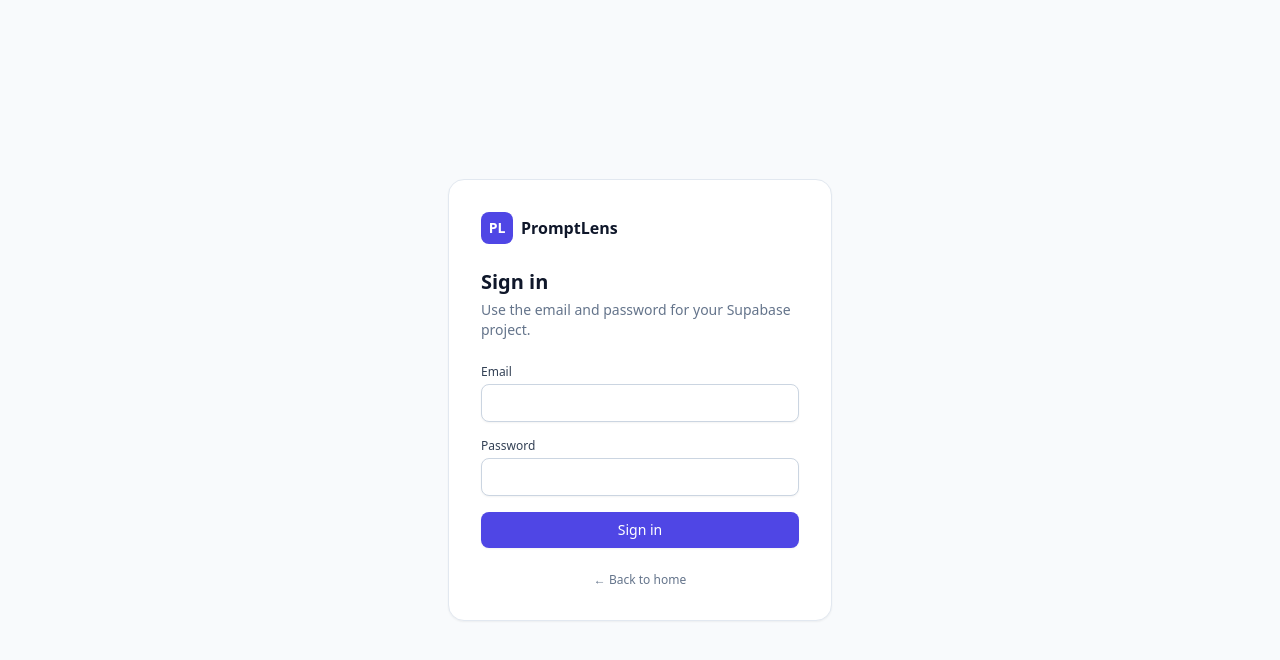
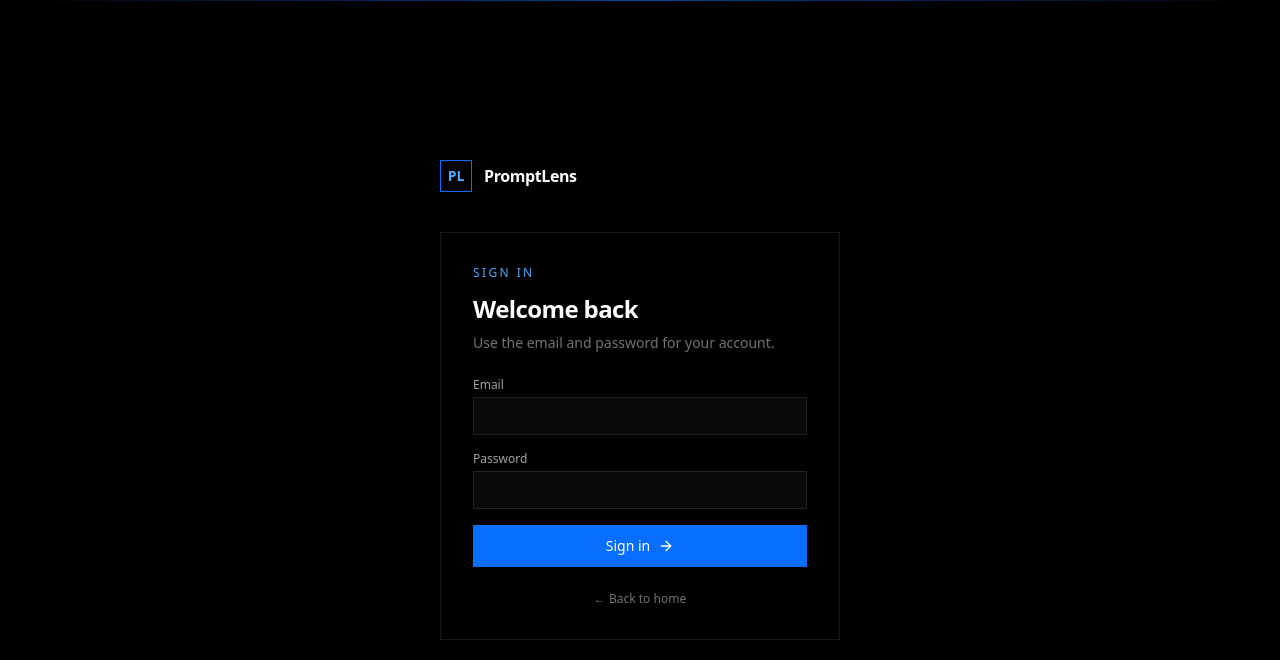
Before and after one commit to hethb/Veyr, a React (Vite) app in the folder packages/dashboard/: page /login in a window 1280 px wide. Shown: the top 660 px of the page. Built offline with nearby package versions, Linux system fonts and the light colour scheme; no server answers.

Commit message:
Trying to deploy to production.

```diff
--- /dev/null
+++ b/packages/dashboard/src/components/CopyCodeBlock.tsx
@@ -0,0 +1,47 @@
+import { cn } from "@/lib/utils";
+import { Check, Copy, X } from "lucide-react";
+import { useState } from "react";
+import { copyToClipboard } from "../lib/clipboard";
+
+interface CopyCodeBlockProps {
+  code: string;
+  className?: string;
+}
+
+type CopyState = "idle" | "copied" | "error";
+
+export function CopyCodeBlock({ code, className }: CopyCodeBlockProps) {
+  const [state, setState] = useState<CopyState>("idle");
+
+  async function handleCopy() {
+    const ok = await copyToClipboard(code);
+    setState(ok ? "copied" : "error");
+    window.setTimeout(() => setState("idle"), 2000);
+  }
+
+  const label =
+    state === "copied" ? "Copied" : state === "error" ? "Copy failed" : "Copy command";
+
+  return (
+    <div className={cn("relative mt-5 border border-white/10 bg-neutral-950", className)}>
+      <pre className="overflow-x-auto px-3 py-2.5 pr-11 font-mono text-xs leading-relaxed text-neutral-400">
+        <code>{code}</code>
+      </pre>
+      <button
+        type="button"
+        onClick={handleCopy}
+        aria-label={label}
+        title={label}
+        className="absolute right-2 top-2 border border-white/10 bg-black p-1.5 text-neutral-400 transition-colors hover:border-[#4FABFF]/40 hover:text-[#4FABFF]"
+      >
+        {state === "copied" ? (
+          <Check className="h-3.5 w-3.5 text-[#4FABFF]" />
+        ) : state === "error" ? (
+          <X className="h-3.5 w-3.5 text-red-400" />
+        ) : (
+          <Copy className="h-3.5 w-3.5" />
+        )}
+      </button>
+    </div>
+  );
+}
--- a/packages/dashboard/src/components/FeaturesSection.tsx
+++ b/packages/dashboard/src/components/FeaturesSection.tsx
@@ -50,7 +50,7 @@
   {
     icon: Sparkles,
     title: "Compression suggestions",
-    body: "PromptLens flags prompts that could be shortened without losing quality. Cut token waste before it shows up on your invoice — something vanilla observability tools don't offer.",
+    body: "PromptLens flags prompts that could be shortened without losing quality. Cut token waste before it shows up on your invoice.",
   },
 ];
 
@@ -67,7 +67,7 @@
               A deeper look at what PromptLens tracks
             </h2>
             <p className="mt-4 text-base leading-relaxed text-neutral-500">
-              Helicone tells you how much you spent. PromptLens tells you{" "}
+              Most observability tools stop at totals. PromptLens tells you{" "}
               <span className="text-neutral-300">where</span>,{" "}
               <span className="text-neutral-300">why</span>, and{" "}
               <span className="text-neutral-300">what to fix</span> — all from
--- /dev/null
+++ b/packages/dashboard/src/lib/clipboard.ts
@@ -0,0 +1,35 @@
+/**
+ * Copies text to the clipboard. Prefers the async Clipboard API (secure
+ * contexts) and falls back to a temporary textarea + execCommand for
+ * non-secure contexts or older browsers. Returns whether the copy succeeded.
+ */
+export async function copyToClipboard(text: string): Promise<boolean> {
+  if (
+    typeof navigator !== "undefined" &&
+    navigator.clipboard &&
+    window.isSecureContext
+  ) {
+    try {
+      await navigator.clipboard.writeText(text);
+      return true;
+    } catch {
+      // fall through to legacy path
+    }
+  }
+
+  try {
+    const textarea = document.createElement("textarea");
+    textarea.value = text;
+    textarea.setAttribute("readonly", "");
+    textarea.style.position = "fixed";
+    textarea.style.top = "-9999px";
+    textarea.style.left = "-9999px";
+    document.body.appendChild(textarea);
+    textarea.select();
+    const ok = document.execCommand("copy");
+    document.body.removeChild(textarea);
+    return ok;
+  } catch {
+    return false;
+  }
+}
--- a/packages/dashboard/src/pages/Landing.tsx
+++ b/packages/dashboard/src/pages/Landing.tsx
@@ -3,12 +3,13 @@
 import {
   ArrowRight,
   BarChart3,
+  CheckCircle2,
   Code2,
-  GitCompare,
   Home,
   Layers,
   Zap,
 } from "lucide-react";
+import { CopyCodeBlock } from "../components/CopyCodeBlock";
 import { DemoDashboard } from "../components/DemoDashboard";
 import { FeaturesSection } from "../components/FeaturesSection";
 import { HeroSection } from "../components/HeroSection";
@@ -20,7 +21,7 @@
   { name: "How it works", url: "#how", icon: Zap },
   { name: "Features", url: "#features", icon: Layers },
   { name: "Demo", url: "#demo", icon: BarChart3 },
-  { name: "Compare", url: "#compare", icon: GitCompare },
+  { name: "Built for", url: "#built-for", icon: CheckCircle2 },
 ] as const;
 
 const ACCENTS = ["#076EFF", "#4FABFF", "#B1C5FF"] as const;
@@ -51,7 +52,7 @@
       <HowItWorks />
       <FeaturesSection />
       <DemoSection />
-      <VsHelicone />
+      <BuiltForSection />
       <FinalCta signedIn={signedIn} />
       <Footer />
     </div>
@@ -159,9 +160,7 @@
               <p className="mt-2 text-sm leading-relaxed text-neutral-500">
                 {s.body}
               </p>
-              <div className="mt-5 border border-white/10 bg-neutral-950 px-3 py-2.5 font-mono text-xs text-neutral-400">
-                {s.code}
-              </div>
+              <CopyCodeBlock code={s.code} />
             </div>
           ))}
         </div>
@@ -188,45 +187,40 @@
   );
 }
 
-function VsHelicone() {
-  const rows = [
+function BuiltForSection() {
+  const capabilities = [
     {
       label: "Per-request logging",
-      helicone: "yes",
-      promptlens: "yes",
+      detail: "Every call captured with latency, tokens, and status",
     },
     {
       label: "Cost dashboard",
-      helicone: "yes",
-      promptlens: "yes",
+      detail: "Today, this week, and this month at a glance",
     },
     {
       label: "Cost attribution by feature",
-      helicone: "manual tagging",
-      promptlens: "auto-inferred from request path",
+      detail: "Auto-inferred from your request path — no manual tagging",
       highlight: true,
     },
     {
       label: "Top prompt templates by spend",
-      helicone: "partial",
-      promptlens: "first-class",
+      detail: "Rank prompt hashes by total cost and volume",
       highlight: true,
     },
     {
-      label: "Optimization suggestions (compressed prompts)",
-      helicone: "no",
-      promptlens: "yes",
+      label: "Optimization suggestions",
+      detail: "Compressed prompt recommendations to cut token waste",
       highlight: true,
     },
   ];
 
   return (
-    <section id="compare" className="border-t border-white/10 bg-black">
+    <section id="built-for" className="border-t border-white/10 bg-black">
       <div className="mx-auto max-w-6xl px-6 py-24">
         <SectionHeader
-          eyebrow="vs Helicone"
+          eyebrow="Built for teams"
           title="Costs are table stakes. We tell you what to do about them."
-          subtitle="Helicone shows you that you're spending money. PromptLens tells you which feature is responsible — and how to spend less."
+          subtitle="PromptLens goes beyond spend totals — see which feature is responsible and how to spend less."
         />
 
         <div className="mt-10 overflow-hidden border border-white/10">
@@ -234,14 +228,13 @@
             <thead>
               <tr className="border-b border-white/10 bg-white/[0.02] text-xs uppercase tracking-wider text-neutral-500">
                 <th className="px-5 py-3 text-left font-medium">Capability</th>
-                <th className="px-5 py-3 text-left font-medium">Helicone</th>
                 <th className="px-5 py-3 text-left font-medium text-[#4FABFF]">
-                  PromptLens
+                  What you get
                 </th>
               </tr>
             </thead>
             <tbody className="divide-y divide-white/5">
-              {rows.map((row) => (
+              {capabilities.map((row) => (
                 <tr
                   key={row.label}
                   className={row.highlight ? "bg-[#076EFF]/[0.04]" : ""}
@@ -249,10 +242,7 @@
                   <td className="px-5 py-4 font-medium text-white">
                     {row.label}
                   </td>
-                  <td className="px-5 py-4 text-neutral-500">{row.helicone}</td>
-                  <td className="px-5 py-4 font-medium text-[#B1C5FF]">
-                    {row.promptlens}
-                  </td>
+                  <td className="px-5 py-4 text-[#B1C5FF]">{row.detail}</td>
                 </tr>
               ))}
             </tbody>
@@ -325,6 +315,9 @@
           <a href="#demo" className="transition-colors hover:text-white">
             Demo
           </a>
+          <a href="#built-for" className="transition-colors hover:text-white">
+            Built for
+          </a>
           <Link to="/login" className="transition-colors hover:text-white">
             Sign in
           </Link>
--- a/packages/dashboard/src/pages/Login.tsx
+++ b/packages/dashboard/src/pages/Login.tsx
@@ -1,5 +1,6 @@
 import { useEffect, useState } from "react";
 import { Link, useNavigate } from "react-router-dom";
+import { ArrowRight } from "lucide-react";
 import { isSupabaseConfigured, supabase } from "../lib/supabase";
 
 export function Login() {
@@ -43,26 +44,39 @@
   }
 
   return (
-    <div className="grid min-h-screen place-items-center bg-slate-50 p-6">
-      <div className="w-full max-w-sm rounded-2xl border border-slate-200 bg-white p-8 shadow-sm">
-        <Link to="/" className="flex items-center gap-2">
-          <div className="grid h-8 w-8 place-items-center rounded-lg bg-indigo-600 text-sm font-bold text-white">
+    <div className="relative min-h-screen bg-black text-white">
+      <div className="pointer-events-none absolute inset-0">
+        <div className="absolute inset-x-0 top-0 h-px bg-gradient-to-r from-transparent via-[#076EFF]/60 to-transparent" />
+        <div className="absolute inset-x-0 bottom-0 h-px bg-gradient-to-r from-transparent via-[#FFB7C5]/30 to-transparent" />
+      </div>
+
+      <div className="relative mx-auto flex min-h-screen max-w-md flex-col justify-center px-6 py-16">
+        <Link to="/" className="mb-10 flex items-center gap-3">
+          <span className="grid h-8 w-8 place-items-center border border-[#076EFF] bg-black text-sm font-bold text-[#4FABFF]">
             PL
-          </div>
-          <div className="text-base font-semibold text-slate-900">PromptLens</div>
+          </span>
+          <span className="text-base font-semibold tracking-tight text-white">
+            PromptLens
+          </span>
         </Link>
 
-        <h1 className="mt-6 text-xl font-semibold text-slate-900">Sign in</h1>
-        <p className="mt-1 text-sm text-slate-500">
-          Use the email and password for your Supabase project.
+        <div className="border border-white/10 bg-black p-8">
+          <p className="text-xs font-medium uppercase tracking-[0.2em] text-[#4FABFF]">
+            Sign in
+          </p>
+          <h1 className="mt-3 text-2xl font-semibold tracking-tight text-white">
+            Welcome back
+          </h1>
+          <p className="mt-2 text-sm text-neutral-500">
+            Use the email and password for your account.
           </p>
 
           {!isSupabaseConfigured && (
-          <div className="mt-4 rounded-lg border border-amber-200 bg-amber-50 px-3 py-2 text-xs text-amber-900">
-            Supabase is not configured. Copy <code className="font-mono">.env.example</code> to{" "}
-            <code className="font-mono">.env</code> and set{" "}
-            <code className="font-mono">VITE_SUPABASE_URL</code> and{" "}
-            <code className="font-mono">VITE_SUPABASE_ANON_KEY</code>.
+            <div className="mt-4 border border-[#4FABFF]/30 bg-[#076EFF]/5 px-3 py-2 text-xs text-neutral-300">
+              Supabase is not configured. Copy{" "}
+              <code className="font-mono text-[#4FABFF]">.env.example</code> to{" "}
+              <code className="font-mono text-[#4FABFF]">.env</code> and set your
+              Supabase credentials.
             </div>
           )}
 
@@ -70,7 +84,7 @@
             <div>
               <label
                 htmlFor="email"
-              className="block text-xs font-medium text-slate-700"
+                className="block text-xs font-medium text-neutral-400"
               >
                 Email
               </label>
@@ -81,14 +95,14 @@
                 required
                 value={email}
                 onChange={(e) => setEmail(e.target.value)}
-              className="mt-1 block w-full rounded-lg border border-slate-300 px-3 py-2 text-sm shadow-sm focus:border-indigo-500 focus:outline-none focus:ring-1 focus:ring-indigo-500"
+                className="mt-1 block w-full border border-white/10 bg-neutral-950 px-3 py-2 text-sm text-white placeholder:text-neutral-600 focus:border-[#4FABFF]/50 focus:outline-none focus:ring-1 focus:ring-[#4FABFF]/30"
               />
             </div>
 
             <div>
               <label
                 htmlFor="password"
-              className="block text-xs font-medium text-slate-700"
+                className="block text-xs font-medium text-neutral-400"
               >
                 Password
               </label>
@@ -99,12 +113,12 @@
                 required
                 value={password}
                 onChange={(e) => setPassword(e.target.value)}
-              className="mt-1 block w-full rounded-lg border border-slate-300 px-3 py-2 text-sm shadow-sm focus:border-indigo-500 focus:outline-none focus:ring-1 focus:ring-indigo-500"
+                className="mt-1 block w-full border border-white/10 bg-neutral-950 px-3 py-2 text-sm text-white placeholder:text-neutral-600 focus:border-[#4FABFF]/50 focus:outline-none focus:ring-1 focus:ring-[#4FABFF]/30"
               />
             </div>
 
             {error && (
-            <div className="rounded-lg border border-red-200 bg-red-50 px-3 py-2 text-xs text-red-700">
+              <div className="border border-red-500/30 bg-red-500/10 px-3 py-2 text-xs text-red-300">
                 {error}
               </div>
             )}
@@ -112,18 +126,20 @@
             <button
               type="submit"
               disabled={submitting || !isSupabaseConfigured}
-            className="w-full rounded-lg bg-indigo-600 px-3 py-2 text-sm font-medium text-white shadow-sm transition-colors hover:bg-indigo-700 disabled:opacity-50"
+              className="flex w-full items-center justify-center gap-2 border border-[#076EFF] bg-[#076EFF] px-3 py-2.5 text-sm font-medium text-white transition-colors hover:bg-[#4FABFF] hover:border-[#4FABFF] disabled:opacity-50"
             >
               {submitting ? "Signing in…" : "Sign in"}
+              {!submitting && <ArrowRight className="h-4 w-4" />}
             </button>
           </form>
 
-        <div className="mt-6 text-center text-xs text-slate-500">
-          <Link to="/" className="hover:text-slate-900">
+          <div className="mt-6 text-center text-xs text-neutral-500">
+            <Link to="/" className="transition-colors hover:text-[#4FABFF]">
               ← Back to home
             </Link>
           </div>
         </div>
       </div>
+    </div>
   );
 }
```
Also changed, not shown: packages/dashboard/src/pages/Keys.tsx (+3 -4 lines), 1 other file (tests, documents, lock files or other folders). Lines whose indentation alone changed are shown as unchanged.
